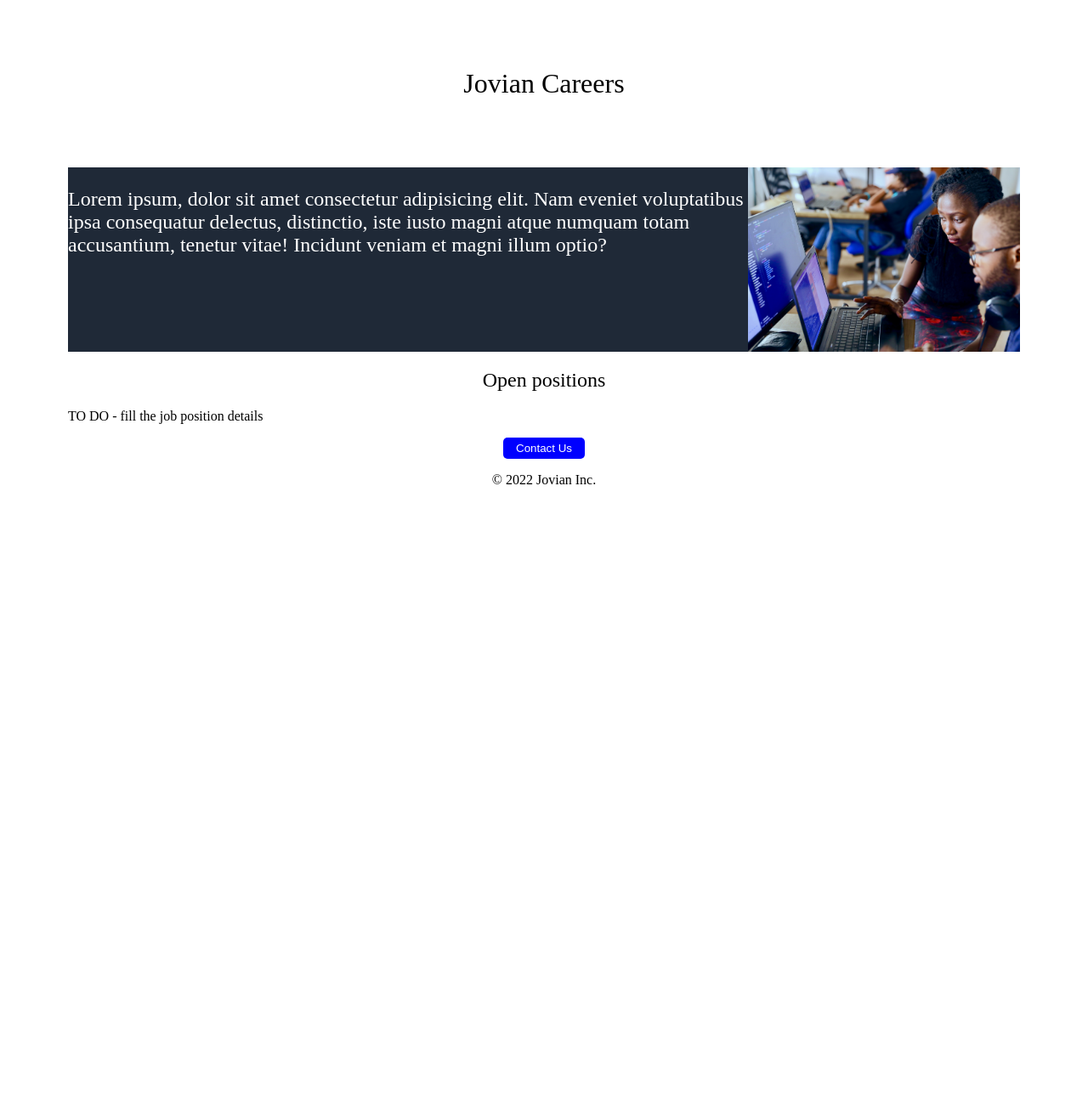
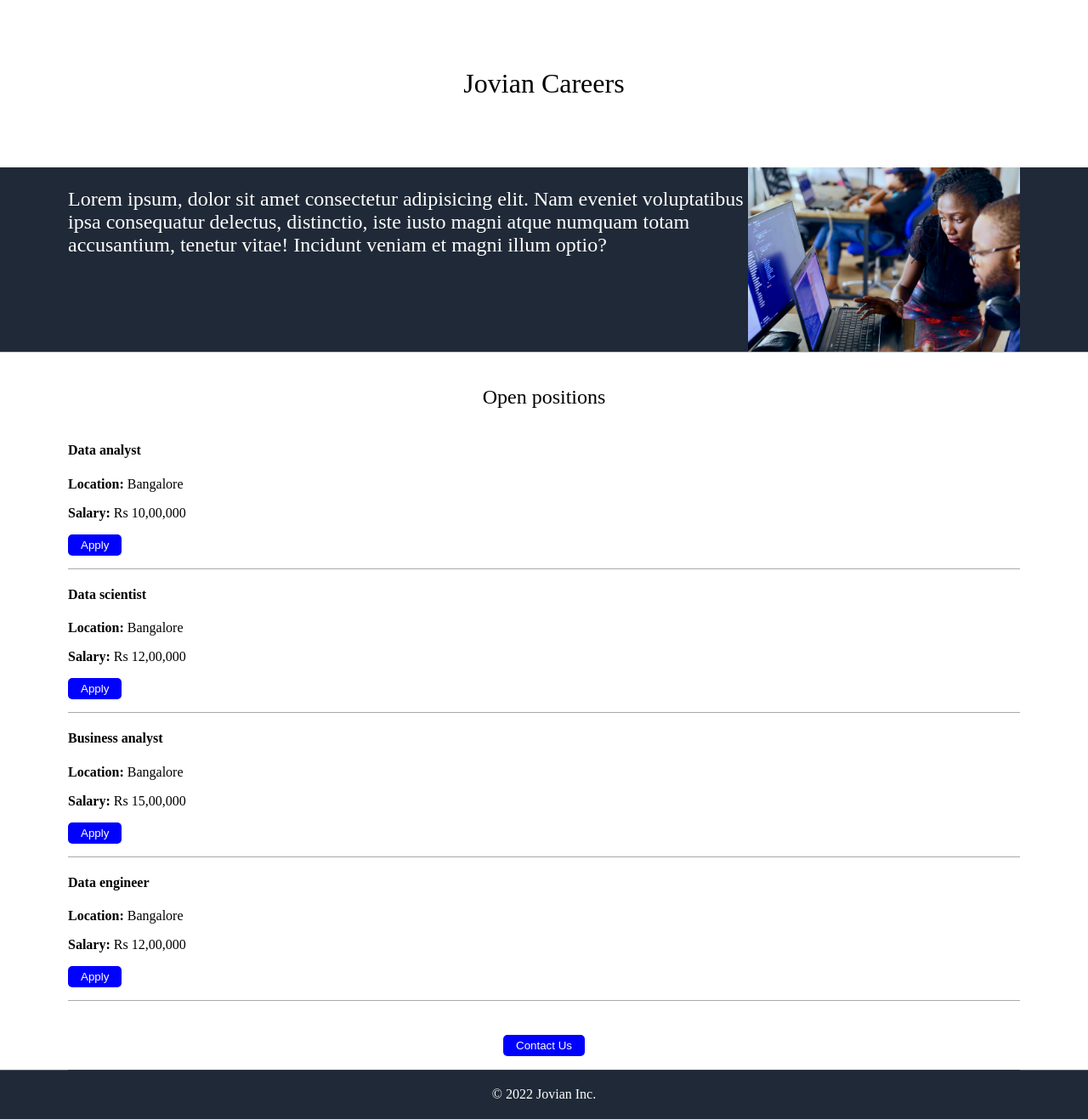
Before and after one commit to nageshpk/Career-site-v2, a Flask app: page / in a window 1280 px wide. Shown: the whole page at 85% size. Before the commit the page ends 570 px from the top, so only its background shows below. Run offline with Flask 2, Linux system fonts and the light colour scheme.

Commit message:
add mockup jobs list add background color to hero and footer

```diff
--- a/app.py
+++ b/app.py
@@ -1,10 +1,45 @@
-from flask import Flask, render_template
+from flask import Flask, render_template, jsonify
 
 app = Flask(__name__)
 
+
+
+JOBS = [
+    {
+        'id': 1,
+        'title': 'Data analyst',
+        'location' : 'Bangalore',
+        'salary' : 'Rs 10,00,000'
+    },
+    {
+        'id': 2,
+        'title': 'Data scientist',
+        'location' : 'Bangalore',
+        'salary' : 'Rs 12,00,000'
+    },
+    {
+        'id': 3,
+        'title': 'Business analyst',
+        'location' : 'Bangalore',
+        'salary' : 'Rs 15,00,000'
+    },
+    {
+        'id': 4,
+        'title': 'Data engineer',
+        'location' : 'Bangalore',
+        'salary' : 'Rs 12,00,000'
+    },
+]
+
+
 @app.route("/")
 def hello():
-    return render_template('index.html')
+    return render_template('index.html', jobs=JOBS, company_name='Jovian')
+
+
+# @app.route("/api/jobs")
+# def list_jobs():
+#     return jsonify(JOBS)
 
 if __name__ == "__main__":
     app.run()
--- a/static/css/main.css
+++ b/static/css/main.css
@@ -2,6 +2,9 @@ body {
     margin: 0;
     padding: 0;
 }
+
+
+
 
 
 .container {
@@ -14,7 +17,11 @@ body {
     display: flex;
     align-content: center;
     background-color: rgb(31 41 55);
-    width: 100%;
+}
+
+.full-bg {
+    box-shadow: 0 0 0 100vmax rgb(31 41 55);
+    clip-path: inset(0 -100vmax);
 }
 
 .hero-text {
@@ -34,6 +41,13 @@ h1 {
     margin-bottom: 80px;
 }
 
+
+h2 {
+    margin-top: 40px;
+    margin-bottom: 40px;
+}
+
+
 h1,
 h2 {
     text-align: center;
@@ -43,9 +57,11 @@ h2 {
 
 .cta-btn {
     text-align: center;
+    margin-top: 40px;
 }
 
-.contact-btn {
+.contact-btn,
+.apply-btn {
     border:none;
     border-radius: 5px;
     background-color: blue;
@@ -55,4 +71,14 @@ h2 {
 
 .footer {
     text-align: center;
+    padding: 20px 0;
+    background-color:rgb(31 41 55);
+    color: white;
+    margin-bottom: 0;
 }
+
+
+.list-jobs {
+    padding-bottom: 15px;
+    border-bottom: 1px solid darkgray;
+}
--- a/templates/index.html
+++ b/templates/index.html
@@ -6,8 +6,8 @@
     </head>
     <body>
         <div class="container">
-            <h1>Jovian Careers</h1>
-            <div class="hero">
+            <h1>{{company_name}} Careers</h1>
+            <div class="hero full-bg">
                 <div class="hero-text">
                     <p>Lorem ipsum, dolor sit amet consectetur adipisicing elit. Nam eveniet voluptatibus
                     ipsa consequatur delectus, distinctio, iste iusto magni atque numquam totam accusantium,
@@ -18,11 +18,24 @@
                 </div>
             </div>
             <h2>Open positions</h2>
-            <p>TO DO - fill the job position details</p>
+                {% for job in jobs %}
+                <div class="list-jobs">
+                    <h4>{{job['title']}}</h4>
+                    <p><strong>Location:</strong> {{job['location']}}</p>
+
+                    {% if 'salary' in job %}
+
+                    <p><strong>Salary:</strong> {{job['salary']}}</p>
+
+                    {% endif %}
+
+                    <button class="apply-btn">Apply</button>
+                </div>
+                {% endfor %}
             <div class="cta-btn">
                 <button class="contact-btn">Contact Us</button>
             </div>
-            <p class="footer">&copy; 2022 Jovian Inc.</p>
+            <p class="footer full-bg">&copy; 2022 Jovian Inc.</p>
         </div>
     </body>
 </html>
```
